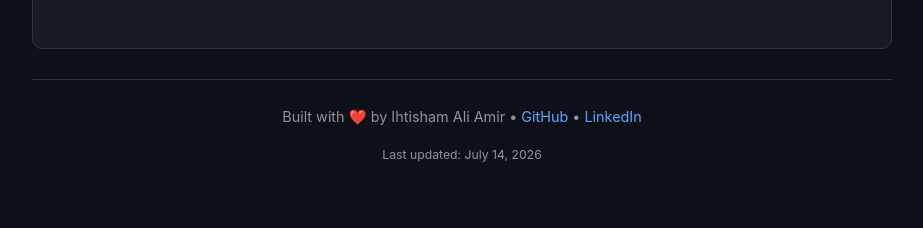
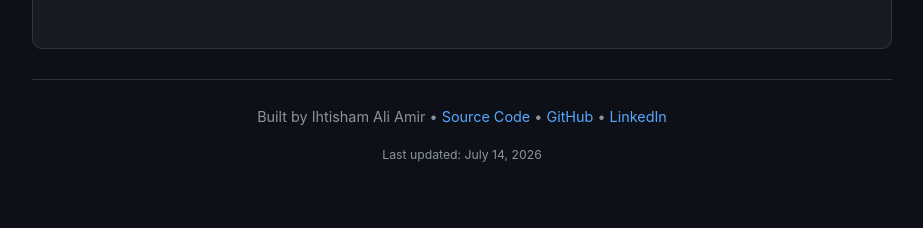
Before and after one commit to ihtishamaliamir/ihtishamaliamir.github.io, a Jekyll site: the page built from index.md, in a window 1280 px wide. Shown: the part 1810-2038 px from the top of the page, without its empty margins (178-1101 px from the left). Built offline with Jekyll 4.4.1, drawn with Linux system fonts in a browser that asks for light colours.

```diff
--- a/_layouts/default.html
+++ b/_layouts/default.html
@@ -260,9 +260,10 @@
         <!-- Footer -->
         <footer>
     <p>
-                Built with ❤️ by {{ site.author }} &bull;
-                <a href="https://github.com/ithishamaliamir" target="_blank">GitHub</a> &bull;
-                <a href="https://linkedin.com/in/ithishamaliamir" target="_blank">LinkedIn</a>
+        Built by {{ site.author }} &bull;
+        <a href="https://github.com/ihtishamaliamir/ihtishamaliamir.github.io" target="_blank">Source Code</a> &bull;
+        <a href="https://github.com/ihtishamaliamir" target="_blank">GitHub</a> &bull;
+        <a href="https://linkedin.com/in/ihtishamaliamir" target="_blank">LinkedIn</a>
     </p>
     <p style="font-size: 0.85em; color: #8b949e;">
         Last updated: {{ site.time | date: "%B %d, %Y" }}
```
Also changed, not shown: 1 other file. Lines whose indentation alone changed are shown as unchanged.
